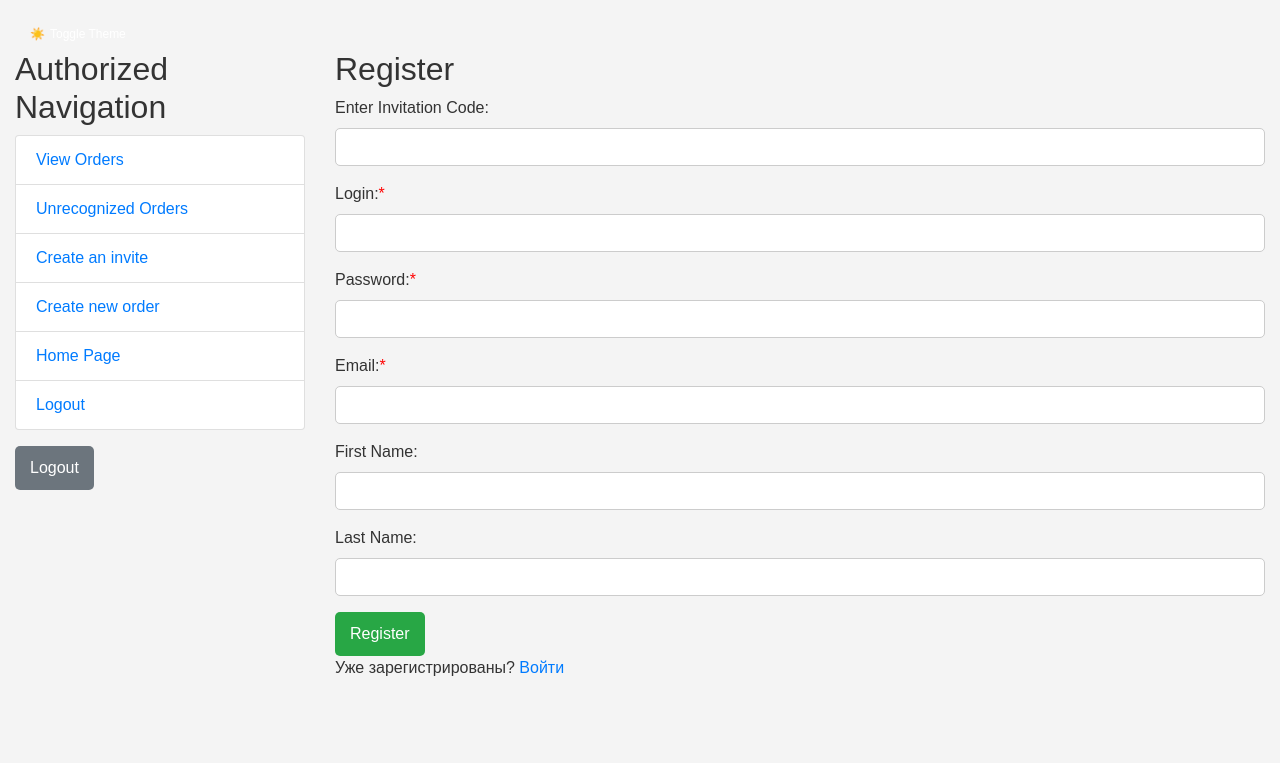
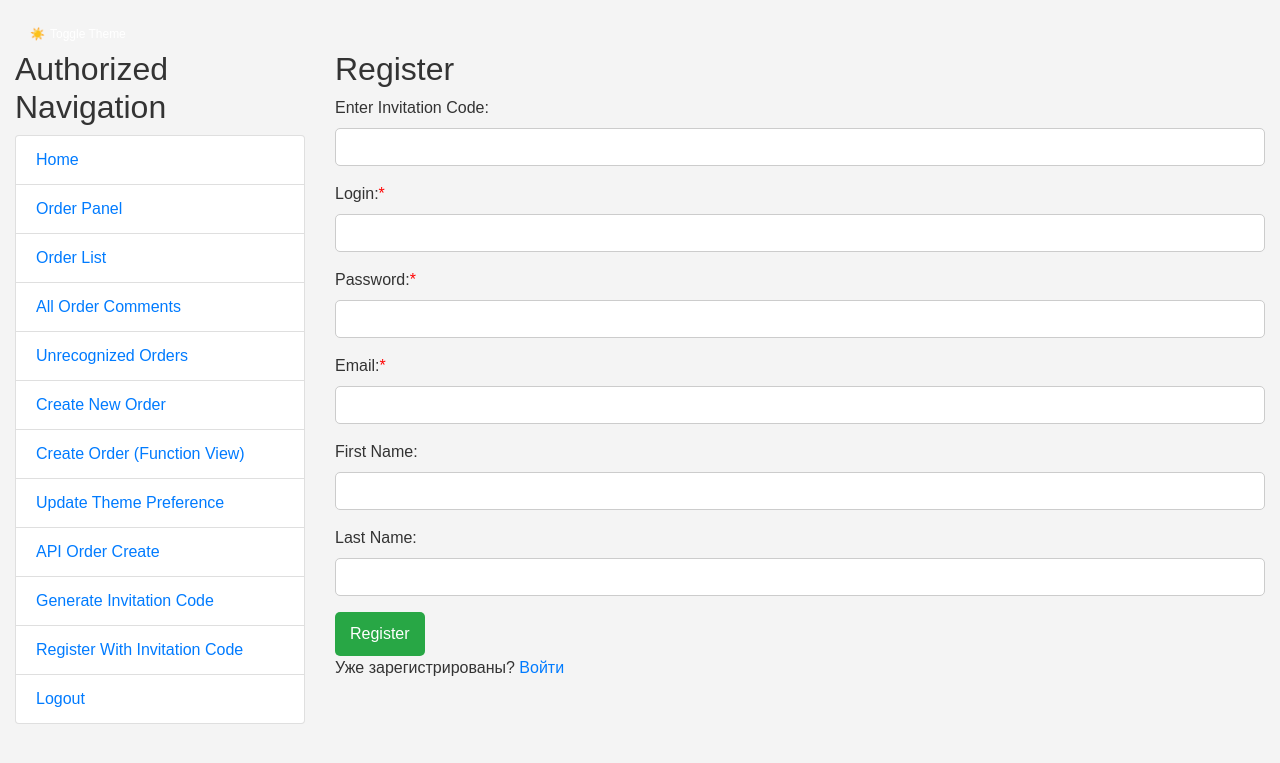
Before and after one commit to mykytashch/universalordering, a Django app: page /register/ in a window 1280 px wide. Shown: the top 763 px of the page. Run offline with Django 4.2, Linux system fonts and the light colour scheme; the visitor is signed in with stand-in values (Sample User, id 1); parts of the project's set-up code (start-up, migrations or seed data) failed here and were passed over; some libraries are stand-ins or nearby versions.

Commit message:
50% work

```diff
--- a/Order control panel/orders_project/orders_app/templates/base.html
+++ b/Order control panel/orders_project/orders_app/templates/base.html
@@ -41,20 +41,26 @@
     <div class="row">
         <div class="col-md-3">
             {% block sidebar %}
-                <!-- Сайдбар для авторизованных пользователей -->
     {% if request.user.is_authenticated %}
         <h2>Authorized Navigation</h2>
         <ul class="list-group">
-                        <li class="list-group-item"><a href="{% url 'order_list' %}">View Orders</a></li>
+            <li class="list-group-item"><a href="{% url 'home' %}">Home</a></li>
+            <li class="list-group-item"><a href="{% url 'order_panel' %}">Order Panel</a></li>
+            <li class="list-group-item"><a href="{% url 'order_list' %}">Order List</a></li>
+            <li class="list-group-item"><a href="{% url 'all_order_comments' %}">All Order Comments</a></li>
             <li class="list-group-item"><a href="{% url 'unrecognized_orders' %}">Unrecognized Orders</a></li>
-                        <li class="list-group-item"><a href="{% url 'generate_invitation_code' %}">Create an invite</a></li>
-                        <li class="list-group-item"><a href="{% url 'order_create' %}">Create new order</a></li>
-                        <li class="list-group-item"><a href="{% url 'home' %}">Home Page</a></li>
+
+            <li class="list-group-item"><a href="{% url 'create_order' %}">Create New Order</a></li>
+            <li class="list-group-item"><a href="{% url 'create_order' %}">Create Order (Function View)</a></li>
+            <li class="list-group-item"><a href="{% url 'update_theme_preference' %}">Update Theme Preference</a></li>
+            <li class="list-group-item"><a href="{% url 'api_order_create' %}">API Order Create</a></li>
+            <li class="list-group-item"><a href="{% url 'generate_invitation_code' %}">Generate Invitation Code</a></li>
+            <li class="list-group-item"><a href="{% url 'register' %}">Register With Invitation Code</a></li>
+
             <li class="list-group-item"><a href="{% url 'logout' %}">Logout</a></li>
         </ul>
-                    <a href="{% url 'logout' %}" class="btn btn-secondary mt-3">Logout</a>
+
     {% else %}
-                    <!-- Сайдбар для неавторизованных пользователей -->
         <h2>Guest Navigation</h2>
         <ul class="list-group">
             <li class="list-group-item"><a href="{% url 'login' %}">Login</a></li>
--- a/Order control panel/orders_project/orders_app/urls.py
+++ b/Order control panel/orders_project/orders_app/urls.py
@@ -4,20 +4,21 @@ from django.contrib.auth import views as auth_views
 
 urlpatterns = [
     path('', orders_app_views.home, name='home'),
-    path('order_panel/', orders_app_views.order_panel, name='order_panel'),
+    path('all-order-comments/', orders_app_views.all_order_comments, name='all_order_comments'),
     path('orders/', orders_app_views.order_panel, name='order_panel'),
-    path('order/<int:order_id>/comments/', orders_app_views.order_comments, name='comments'),
     path('unrecognized_orders/', orders_app_views.unrecognized_orders, name='unrecognized_orders'),
     path('unrecognized_order/<int:unrecognized_order_id>/comments/', orders_app_views.unrecognized_order_comments, name='unrecognized_order_comments'),
     path('unrecognized_order/<int:unrecognized_order_id>/', orders_app_views.unrecognized_order_detail, name='unrecognized_order_detail'),
     path('order/<int:order_id>/', orders_app_views.order_detail, name='order_detail'),
     path('order_list/', orders_app_views.order_list, name='order_list'),
-    path('order_create/', orders_app_views.OrderCreate.as_view(), name='order_create'),
-    path('create_order/', orders_app_views.create_order, name='create_order'),
+
+    path('create_order/', orders_app_views.create_order, name='create_order'),  # Updated this line
+
     path('update_theme_preference/', orders_app_views.update_theme_preference, name='update_theme_preference'),
-    path('api/orders/', orders_app_views.OrderCreate.as_view(), name='api_order_create'),
+    path('generate-invite/', orders_app_views.generate_invitation_code, name='generate_invitation_code'),
+    path('register/', orders_app_views.register, name='register'),  # Updated this line
+
+    path('api/orders/', orders_app_views.OrderListCreateAPI.as_view(), name='api_order_create'),  # Updated this line
     path('login/', auth_views.LoginView.as_view(template_name='login.html', success_url='/orders/'), name='login'),
     path('logout/', auth_views.LogoutView.as_view(next_page='home'), name='logout'),
-    path('generate-invite/', orders_app_views.generate_invitation_code, name='generate_invitation_code'),
-    path('register/', orders_app_views.register_with_invitation_code, name='register_with_invitation_code'),
 ]
--- a/Order control panel/orders_project/orders_app/views.py
+++ b/Order control panel/orders_project/orders_app/views.py
@@ -1,235 +1,33 @@
-from django.shortcuts import render, redirect
+# импорты стандартных библиотек
+import json
+import logging
+
+# импорты сторонних библиотек
+from django.contrib import messages
+from django.contrib.auth.decorators import login_required
+from django.core.paginator import Paginator
 from django.db.models import Q
+from django.http import JsonResponse
+from django.shortcuts import render, redirect, get_object_or_404
 from django.utils import timezone
-import logging
-import json
-from django.views.decorators.csrf import csrf_exempt
+from rest_framework import generics, status
+from rest_framework.response import Response
 
-from django.contrib import messages
-from django.core.paginator import Paginator
-from rest_framework import status
-from rest_framework.decorators import api_view
-from rest_framework.response import Response
-from rest_framework.views import APIView
-from .models import Order, Comment, CustomUser, InvitationCode, UserProfile
+# внутренние импорты
+from .models import Order, Comment, CustomUser, InvitationCode, UserProfile, UnrecognizedOrder
 from .serializers import OrderSerializer
-from django.http import JsonResponse
-from django.contrib.sessions.models import Session
-
-from django.contrib.auth.decorators import login_required
 
 logger = logging.getLogger(__name__)
 
-
-
-
-
-
-@csrf_exempt
-@login_required
-def update_theme_preference(request):
-    if request.method == 'POST' and request.headers.get("X-Requested-With") == "XMLHttpRequest":
-        new_theme_preference = request.POST.get("theme_preference")
-        print("Received theme preference:", new_theme_preference)  # Добавьте эту строку для логирования
-        if new_theme_preference in ['light', 'dark']:
-            user_profile, created = UserProfile.objects.get_or_create(user=request.user)
-            user_profile.theme_preference = new_theme_preference
-            user_profile.save()
-
-            print("Theme preference updated:", new_theme_preference)
-            return JsonResponse({"status": "success"})
-
-    return JsonResponse({"status": "error"})
-
-
-
-
-
-# APIViews
-
-class OrderCreate(APIView):
-    def get(self, request):
-        orders = Order.objects.all()
-        serializer = OrderSerializer(orders, many=True)
-        return Response(serializer.data)
-
-    def post(self, request):
-        serializer = OrderSerializer(data=request.data)
-        if serializer.is_valid():
-            serializer.save()
-            return Response(serializer.data, status=status.HTTP_201_CREATED)
-        return Response(serializer.errors, status=status.HTTP_400_BAD_REQUEST)
-
-# Themes
+# ----- Обработчики форм -----
 
 @login_required
-def switch_theme(request):
-    if request.method == 'POST':
-        new_theme = request.POST.get('theme')  # Предположим, что у вас есть поле 'theme' в форме переключения темы
-        if new_theme in ['light', 'dark']:
-            request.session['theme_preference'] = new_theme
-            request.session.modified = True  # Указываем, что сессия была изменена
-            return JsonResponse({"status": "success"})
-    return JsonResponse({"status": "error"}, status=400)
-
-@login_required
-def some_view_name(request):
-    theme_preference = request.session.get('theme_preference', 'light')
-    # Остальной код для рендеринга страницы
-
-
-
-@login_required
-def create_order(request):
-    if request.method == 'POST':
-        raw_text = request.POST.get('order_text')
-        try:
-            order_data = json.loads(raw_text)
-
-            if isinstance(order_data, dict) and 'customer_name' in order_data and 'product' in order_data:
-                Order.objects.create(
-                    customer_name=order_data['customer_name'],
-                    product=order_data['product'],
-                    status=Order.RECOGNIZED
-                )
-                messages.success(request, "Order created successfully!")
-            else:
-                Order.objects.create(
-                    unrecognized_data=raw_text,
-                    status=Order.UNRECOGNIZED
-                )
-                messages.warning(request, "Order was not recognized and saved for review.")
-        except json.JSONDecodeError:
-            Order.objects.create(
-                unrecognized_data=raw_text,
-                status=Order.UNRECOGNIZED
-            )
-            messages.warning(request, "Order was not recognized and saved for review.")
-
-    return render(request, 'order_form.html')
-
-@login_required
-def order_list(request):
-    query = request.GET.get('q')
-    if query:
-        orders = Order.objects.filter(
-            Q(customer_name__icontains=query) |
-            Q(product__icontains=query)
-        )
-    else:
-        orders = Order.objects.all()
-
-    paginator = Paginator(orders, 15)
-    page_number = request.GET.get('page')
-    page_obj = paginator.get_page(page_number)
-
-    context = {'orders': page_obj}
-    return render(request, 'order_panel.html', context)
-
-
-def order_panel(request):
-    query = request.GET.get('q')
-
-    if query:
-        orders = Order.objects.filter(Q(customer_name__icontains=query))
-    else:
-        orders = Order.objects.all().order_by('-created_at')[:5]
-
-    context = {'recent_orders': orders}
-    return render(request, 'order_panel.html', context)
-
-
-@login_required
-def home(request):
-    logger.info("Function 'home' was called.")
+def dashboard(request):
     recent_orders = Order.objects.all().order_by('-created_at')[:5]
-    user_profile = UserProfile.objects.get_or_create(user=request.user)[0]  # Получение или создание профиля пользователя
+    user_profile, _ = UserProfile.objects.get_or_create(user=request.user)
     return render(request, 'home.html', {'recent_orders': recent_orders, 'user_profile': user_profile})
 
-
-
-
-
-@login_required
-def order_comments(request, order_id):
-    order_instance = Order.objects.get(id=order_id)
-    if request.method == 'POST':
-        comment_text = request.POST.get('comment_text')
-        if comment_text:
-            Comment.objects.create(order=order_instance, text=comment_text, user=request.user)
-            return redirect('comments', order_id=order_id)
-
-    comments = Comment.objects.filter(order=order_instance)
-    context = {
-        'order': order_instance,
-        'comments': comments,
-    }
-    return render(request, 'order_comments.html', context)
-
-
-def unrecognized_order_detail(request, order_id):
-    try:
-        order = UnrecognizedOrder.objects.get(id=order_id)
-    except UnrecognizedOrder.DoesNotExist:
-        return render(request, 'error.html', {"message": "Unrecognized Order not found!"})
-
-    context = {
-        'order': order,
-    }
-
-    return render(request, 'unrecognized_order_detail.html', context)
-
-
-
-def unrecognized_order_comments(request, unrecognized_order_id):
-    try:
-        unrecognized_order_instance = UnrecognizedOrder.objects.get(id=unrecognized_order_id)
-    except UnrecognizedOrder.DoesNotExist:
-        return render(request, 'error.html', {"message": "Order not found!"})
-
-    if request.method == 'POST':
-        comment_text = request.POST.get('comment_text')
-        if comment_text:
-            Comment.objects.create(unrecognized_order=unrecognized_order_instance, text=comment_text, user=request.user)
-            return redirect('unrecognized_order_comments', unrecognized_order_id=unrecognized_order_id)
-
-
-    comments = Comment.objects.filter(unrecognized_order=unrecognized_order_instance)
-
-    context = {
-        'order': unrecognized_order_instance,
-        'comments': comments,
-    }
-
-    return render(request, 'order_comments.html', context)
-
-
-@login_required
-def order_detail(request, order_id):
-    order = Order.objects.get(id=order_id)
-    context = {
-        'order': order,
-    }
-    return render(request, 'order_detail.html', context)
-
-@login_required
-def unrecognized_orders(request):
-    unrecognized_orders_list = Order.objects.filter(status=Order.UNRECOGNIZED)
-    paginator = Paginator(unrecognized_orders_list, 10)
-    page_number = request.GET.get('page')
-    page = paginator.get_page(page_number)
-
-    context = {
-        'unrecognized_orders': page,
-    }
-
-    return render(request, 'unrecognized_orders.html', context)
-
-
-
-
-
-
+# ...
 
 def generate_invitation_code(request):
     if request.method == 'POST':
@@ -245,18 +43,46 @@ def generate_invitation_code(request):
 
     return render(request, 'invitation_generation.html')
 
+
+def order_panel(request):
+    query = request.GET.get('q')
+
+    if query:
+        orders = Order.objects.filter(Q(customer_name__icontains=query))
+    else:
+        orders = Order.objects.all().order_by('-created_at')[:5]
+
+    context = {'recent_orders': orders}
+    return render(request, 'order_panel.html', context)
+
+
+def all_order_comments(request):
+    orders = list(Order.objects.all()) + list(UnrecognizedOrder.objects.all())
+    paginator = Paginator(orders, 10) # 10 заказов на страницу, можно изменить
+    page = request.GET.get('page')
+    orders_for_page = paginator.get_page(page)
+
+    return render(request, 'all_order_comments.html', {'orders_for_page': orders_for_page})
+
+
 @login_required
-def list_invitations(request):
-    invitations = InvitationCode.objects.all().order_by('-expiration_date')
-    return render(request, 'invitation_list.html', {'invitations': invitations})
+def home(request):
+    logger.info("Function 'home' was called.")
+    recent_orders = Order.objects.all().order_by('-created_at')[:5]
+    user_profile = UserProfile.objects.get_or_create(user=request.user)[0]  # Получение или создание профиля пользователя
+    return render(request, 'home.html', {'recent_orders': recent_orders, 'user_profile': user_profile})
 
-def handle_404(request, exception):
-    return render(request, '404.html', status=404)
 
-def handle_500(request):
-    return render(request, '500.html', status=500)
+@login_required
+def update_theme_preference(request):
+    if request.method == 'POST':
+        new_theme = request.POST.get('theme')
+        if new_theme in ['light', 'dark']:
+            request.session['theme_preference'] = new_theme
+            return JsonResponse({"status": "success"})
+    return JsonResponse({"status": "error"}, status=400)
 
-def register_with_invitation_code(request):
+def register(request):
     if request.method == 'POST':
         form_data = {
             'invitation_code': request.POST.get('invitation_code'),
@@ -268,7 +94,6 @@ def register_with_invitation_code(request):
         }
 
         invitation = InvitationCode.objects.filter(code=form_data['invitation_code'], is_used=False).first()
-
         if not invitation:
             messages.error(request, "Invalid or used invitation code!")
             return render(request, 'registration_page.html', {'form_data': form_data})
@@ -277,16 +102,14 @@ def register_with_invitation_code(request):
             messages.error(request, "Invitation code expired!")
             return render(request, 'registration_page.html', {'form_data': form_data})
 
-        # Создаем нового пользователя:
         user = CustomUser.objects.create_user(
-            email=form_data['email'],  # здесь используется 'email', а не 'login'
+            email=form_data['email'],
             password=form_data['password'],
             first_name=form_data['first_name'],
             last_name=form_data['last_name']
         )
         user.save()
 
-        # Помечаем код как использованный
         invitation.is_used = True
         invitation.save()
 
@@ -294,3 +117,113 @@ def register_with_invitation_code(request):
         return redirect('login')
     else:
         return render(request, 'registration_page.html')
+
+# ... [Rest of the views]
+
+class OrderListCreateAPI(generics.ListCreateAPIView):
+    queryset = Order.objects.all()
+    serializer_class = OrderSerializer
+
+@login_required
+def switch_theme(request):
+    if request.method == 'POST':
+        new_theme = request.POST.get('theme')
+        if new_theme in ['light', 'dark']:
+            request.session['theme_preference'] = new_theme
+            return JsonResponse({"status": "success"})
+    return JsonResponse({"status": "error"}, status=400)
+
+@login_required
+def view_with_theme(request):
+    theme_preference = request.session.get('theme_preference', 'light')
+    # ... [Your render code]
+
+# ... [Rest of the views]
+
+
+
+class OrderListCreateAPI(generics.ListCreateAPIView):
+    queryset = Order.objects.all()
+    serializer_class = OrderSerializer
+
+def handle_order_creation(request, data, recognized=True):
+    if recognized:
+        Order.objects.create(
+            customer_name=data['customer_name'],
+            product=data['product'],
+            status=Order.RECOGNIZED
+        )
+        messages.success(request, "Order created successfully!")
+    else:
+        Order.objects.create(
+            unrecognized_data=data,
+            status=Order.UNRECOGNIZED
+        )
+        messages.warning(request, "Order was not recognized and saved for review.")
+
+def create_order(request):
+    if request.method == 'POST':
+        raw_text = request.POST.get('order_text')
+        try:
+            order_data = json.loads(raw_text)
+            recognized = isinstance(order_data, dict) and 'customer_name' in order_data and 'product' in order_data
+            handle_order_creation(request, order_data if recognized else raw_text, recognized)
+        except json.JSONDecodeError:
+            handle_order_creation(request, raw_text, False)
+
+    return render(request, 'order_form.html')
+
+@login_required
+def generic_order_list(request, template_name, queryset):
+    query = request.GET.get('q')
+    orders = queryset.filter(Q(customer_name__icontains=query) | Q(product__icontains=query)) if query else queryset
+
+    paginator = Paginator(orders, 15)
+    page_number = request.GET.get('page')
+    page_obj = paginator.get_page(page_number)
+
+    return render(request, template_name, {'orders': page_obj})
+
+@login_required
+def order_list(request):
+    return generic_order_list(request, 'order_panel.html', Order.objects.all())
+
+@login_required
+def unrecognized_orders(request):
+    return generic_order_list(request, 'unrecognized_orders.html', Order.objects.filter(status=Order.UNRECOGNIZED))
+
+@login_required
+def generic_comments_view(request, order_id, order_model, template_name):
+    order_instance = get_object_or_404(order_model, id=order_id)
+    if request.method == 'POST':
+        comment_text = request.POST.get('comment_text')
+        if comment_text:
+            Comment.objects.create(order=order_instance, text=comment_text, user=request.user)
+            return redirect('comments', order_id=order_id)
+
+    comments = Comment.objects.filter(order=order_instance)
+    context = {
+        'order': order_instance,
+        'comments': comments,
+    }
+    return render(request, template_name, context)
+
+@login_required
+def order_comments(request, order_id):
+    return generic_comments_view(request, order_id, Order, 'order_comments.html')
+
+@login_required
+def unrecognized_order_comments(request, unrecognized_order_id):
+    return generic_comments_view(request, unrecognized_order_id, UnrecognizedOrder, 'order_comments.html')
+
+@login_required
+def order_detail(request, order_id):
+    order = get_object_or_404(Order, id=order_id)
+    return render(request, 'order_detail.html', {'order': order})
+
+@login_required
+def unrecognized_order_detail(request, order_id):
+    order = get_object_or_404(UnrecognizedOrder, id=order_id)
+    return render(request, 'unrecognized_order_detail.html', {'order': order})
+
+# ... [Rest of the views]
```
Also changed, not shown: Order control panel/orders_project/orders_app/models.py (+67 -6 lines), Order control panel/orders_project/orders_app/templates/all_order_comments.html (added, +26 -0 lines), Order control panel/orders_project/orders_app/templates/home.html (+5 -9 lines), Order control panel/orders_project/orders_app/templates/order_list.html (added, +56 -0 lines), Order control panel/orders_project/orders_app/migrations/0005_alter_userprofile_theme_preference.py (added). Lines whose indentation alone changed are shown as unchanged.
